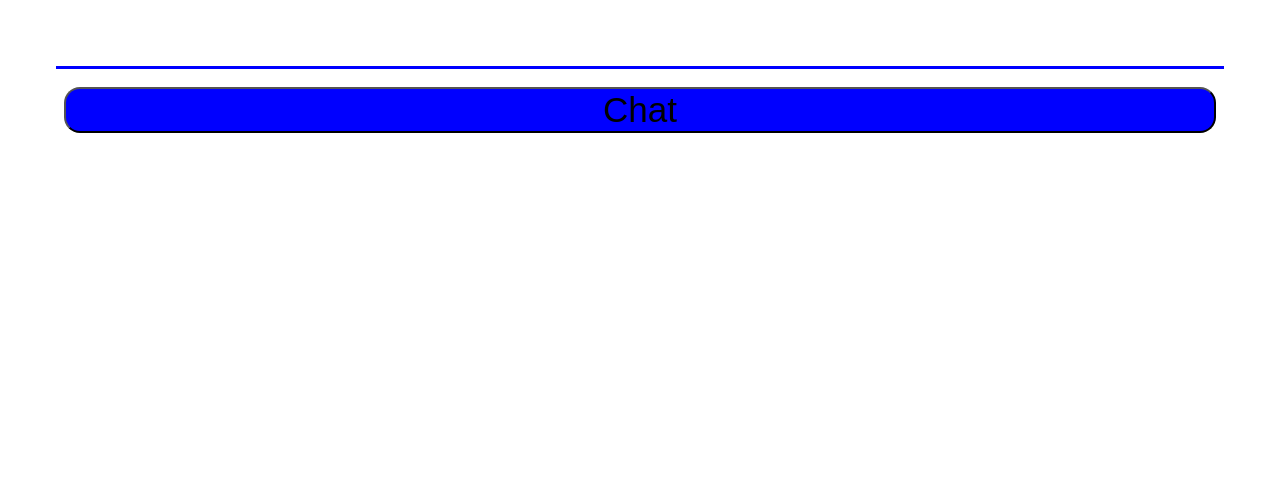
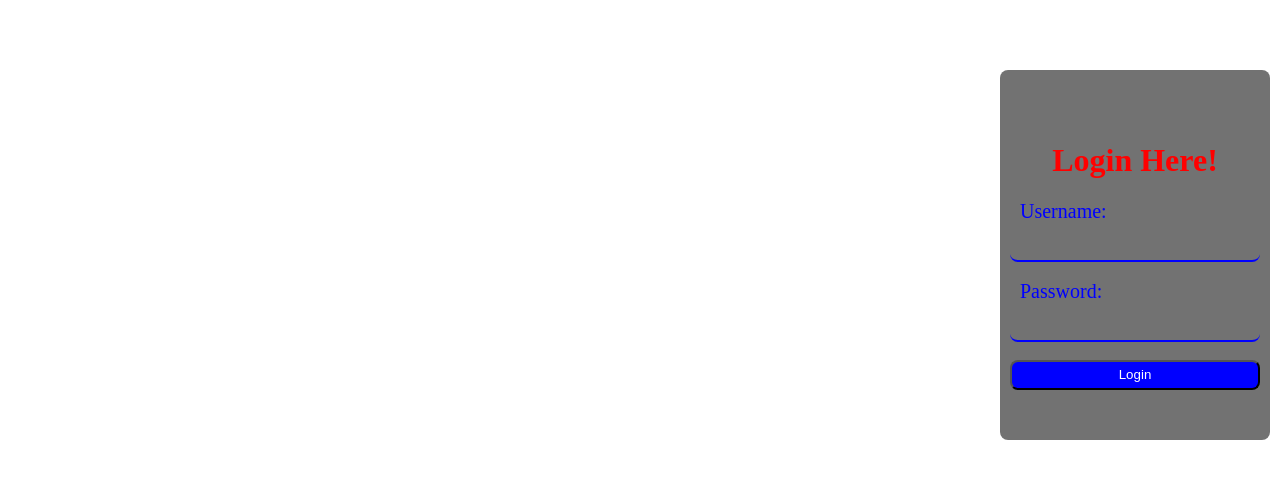
Before and after one commit to dheeraj72/Chat, a plain HTML site: page index.html in a window 1280 px wide. Drawn offline with Linux system fonts and the light colour scheme.

Commit message:
Index.html uploaded

```diff
--- a/index.html
+++ b/index.html
@@ -1,47 +1,98 @@
 <!DOCTYPE html>
-<html lang="en">
+<html>
 <head>
-    <meta charset="UTF-8">
-    <title>Chat without saving number</title>
+    <title>Login here</title>
+    <link rel="shortcut icon" href="CD.png" type="image/x-icon">
     <meta name="viewport" content="width=device-width, initial-scale=1.0">
-</head>
+    <link rel="manifest" href="manifest.json">
+    <link rel="stylesheet" href="style2.css">
     <style>
-    body{
+        body {
             margin: 0;
             padding: 0;
-        scroll-behavior: auto;
         }
-    .input{
-        width: 90%;
-        height: 50px;
-        font-size: 40px;
-        padding: 8px;
+
+        .loginpage {
+            background: #434343be;
+            height: 350px;
+            width: 250px;
+            justify-content: center;
+            border-radius: 8px;
+            align-content: center;
+            place-items: center;
+            position: absolute;
+            right: 10px;
+            top: 70px;
+            padding: 10px;
+        }
+
+        .loginbtn {
+            background: blue;
+            width: 100%;
+            height: 30px;
+            border-radius: 8px;
+            color: white;
+        }
+
+        .input {
+            background: transparent;
+            border-radius: 8px;
             border: none;
-        border-bottom: 3px solid blue;
+            border-bottom: 2px solid blue;
+            height: 25px;
+            width: 95%;
+            padding: 6px;
+            font-size: 20px;
+        }
 
+        label {
+            font-size: 20px;
+            color: blue;
+            margin-left: 10px;
         }
-    .input:focus{
+
+        .input:focus {
             outline: none;
         }
-    .btn{
-        width: 90%;
-        background: blue;
-        font-size: 35px;
-        border-radius: 16px;
 
-    }
     </style>
+</head>
 <body>
-    <div align="center">
-    <input type="tel" class="input" focus>
-    <br><br>
-    <input type="button" value="Chat" class="btn" onclick="wb1()">
+    <div class="loginpage">
+        <h1 style="color:red">Login Here!</h1>
+        <form method="post" name="google-sheet">
+            <label for="username">Username:</label>
+            <input type="text" id="username" name="Username" required class="input"><br><br>
+
+            <label for="password">Password:</label>
+            <input type="password" id="password" name="Password" required class="input"><br><br>
+
+            <input type="submit" value="Login" name="submit" class="loginbtn">
+        </form>
     </div>
-</body>
     <script>
-    function wb1() {
-        let number = document.querySelector('.input');
-        window.open('https://api.whatsapp.com/send/?phone=91' + number.value + '&text&type=phone_number&app_absent=0');
+        const scriptURL = 'https://script.google.com/macros/s/AKfycbzvRveS0ExA01a-MxY2iSEad-eEr-KV-UCWI-3NN1aU59QC9of0KbNabtHtFX4n7MZj/exec';
+        const form = document.forms['google-sheet'];
+
+        form.addEventListener('submit', e => {
+            e.preventDefault();
+            fetch(scriptURL, { method: 'POST', body: new FormData(form)})
+                .then(response => alert("Thanks for Contacting us..! We Will Contact You Soon..."))
+                .catch(error => console.error('Error!', error.message));
+        });
+    </script>
+    <script>
+        if ('serviceWorker' in navigator) {
+            window.addEventListener('load', () => {
+                navigator.serviceWorker.register('service-worker.js')
+                    .then(registration => {
+                        console.log('Service Worker registered with scope:', registration.scope);
+                    })
+                    .catch(err => {
+                        console.error('Service Worker registration failed:', err);
+                    });
+            });
         }
     </script>
+</body>
 </html>
```
Lines whose indentation alone changed are shown as unchanged.
